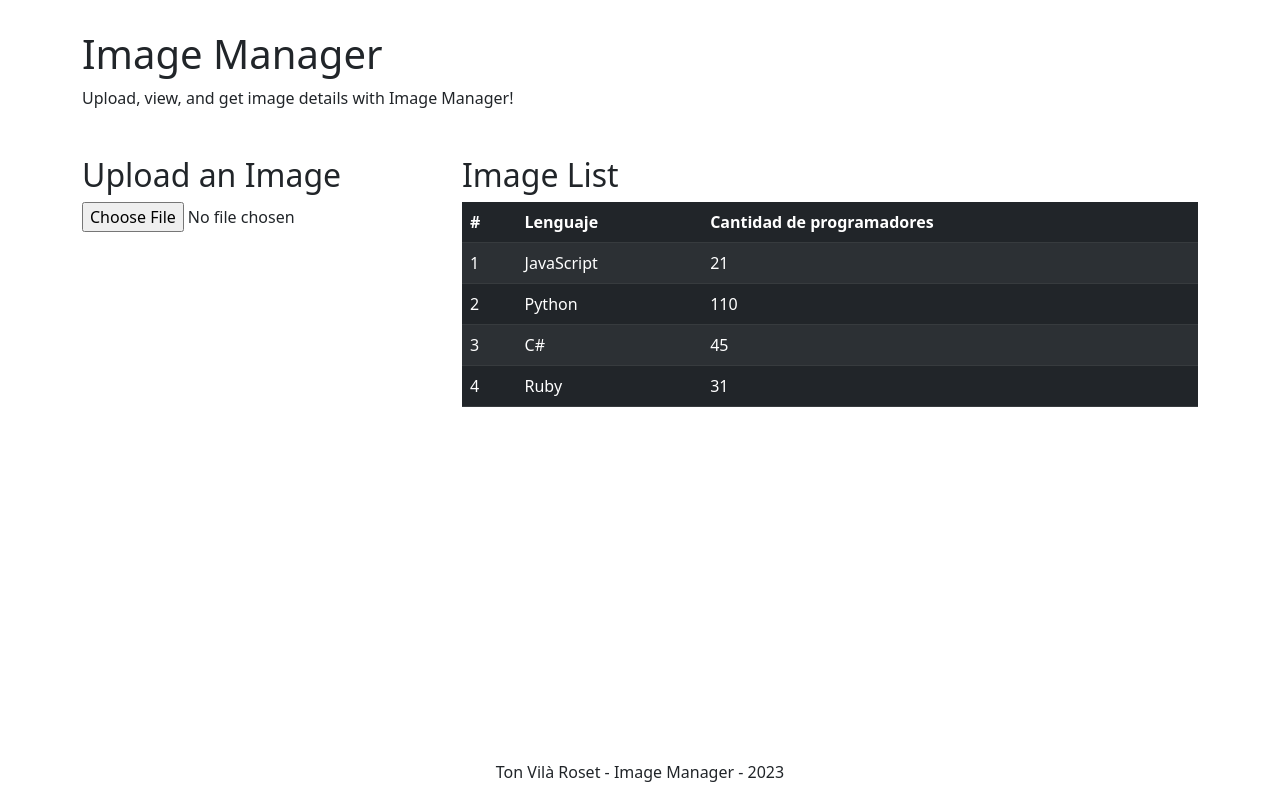
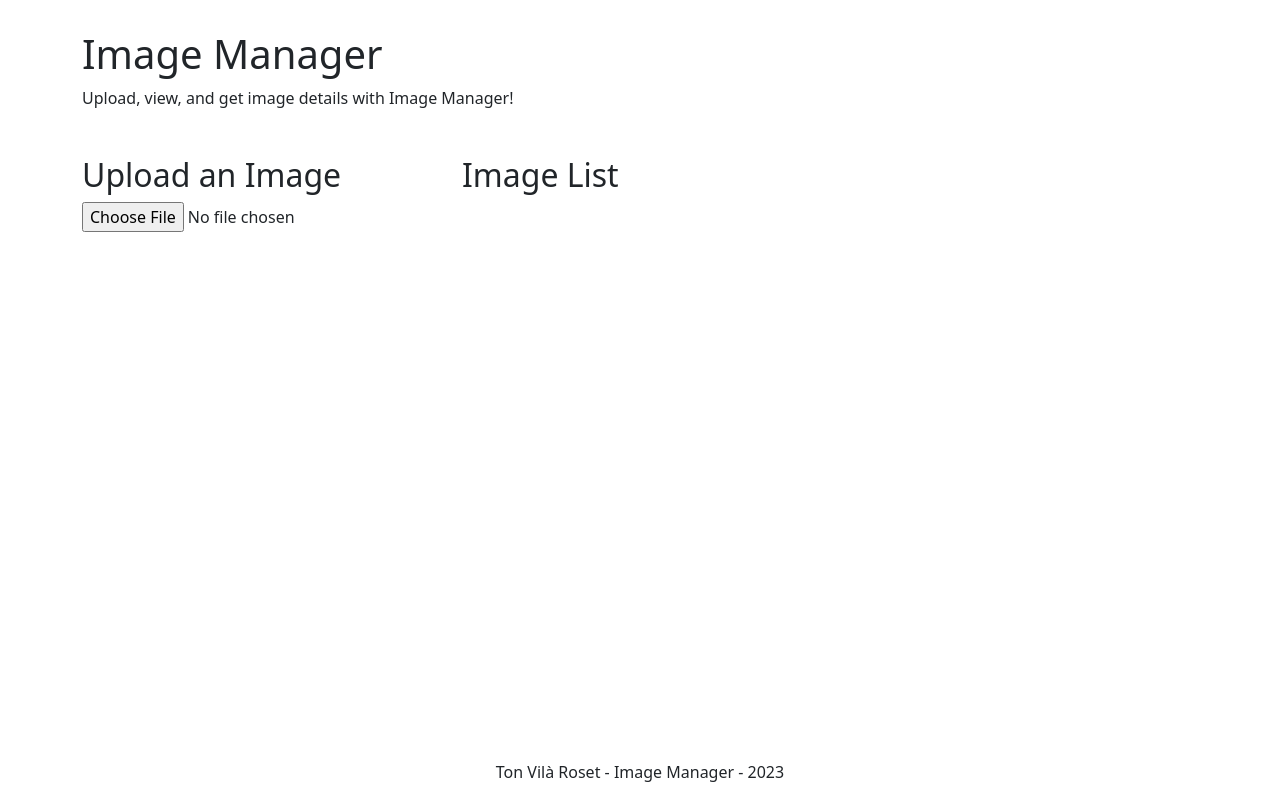
Before and after one commit to tonvilro/LogMeal-Task, a plain HTML site: page ImageManager.html in a window 1280 px wide. Drawn offline with Linux system fonts and the light colour scheme.

Commit message:
alerts WORKING

```diff
--- a/ImageManager.html
+++ b/ImageManager.html
@@ -21,43 +21,13 @@
               </div>
             </div>
             <div class="row">
-                <div class="col-sm-12 col-md-4 col-lg-4 col-xl-4 py-4 bg-white">
+                <div class="col-sm-12 col-md-4 col-lg-4 col-xl-4 py-4 bg-white" style="padding-bottom: 20px">
                     <h2>Upload an Image</h2>
                     <input type="file" id="upload-image" onchange="handleImageUpload()">
                 </div>
                 <div class="col-sm-12 col-md-8 col-lg-8 col-xl-8 py-4 bg-white">
                     <h2>Image List</h2>
-                    <table class="table table-dark table-striped">
-                        <thead>
-                            <tr>
-                                <th class="centrado">#</th>
-                                <th class="centrado">Lenguaje</th>
-                                <th class="centrado">Cantidad de programadores</th>
-                            </tr>
-                        </thead>
-                        <tbody>
-                            <tr>
-                                <td class="centrado">1</td>
-                                <td class="centrado">JavaScript</td>
-                                <td class="centrado">21</td>
-                            </tr>
-                            <tr>
-                                <td class="centrado">2</td>
-                                <td class="centrado">Python</td>
-                                <td class="centrado">110</td>
-                            </tr>
-                            <tr>
-                                <td class="centrado">3</td>
-                                <td class="centrado">C#</td>
-                                <td class="centrado">45</td>
-                            </tr>
-                            <tr>
-                                <td class="centrado">4</td>
-                                <td class="centrado">Ruby</td>
-                                <td class="centrado">31</td>
-                            </tr>
-                        </tbody>
-                    </table>
+
                 </div>
             </div>
         </div>
--- a/js/web.js
+++ b/js/web.js
@@ -2,7 +2,7 @@ function handleImageUpload() {
     let input = document.getElementById("upload-image");
     let image = input.files[0];
 
-    var formData = new FormData();
+    let formData = new FormData();
     formData.append('image', image);
 
     fetch('http://127.0.0.1:5000/upload_image', {
@@ -11,8 +11,7 @@ function handleImageUpload() {
     })
     .then(response => response.json())
     .then(data => {
-        console.log(data);
-        // do something with the response data
+        alert(data.msg);
     })
     .catch(error => {
       console.error('Error:', error);
```
Also changed, not shown: 1 other file.
